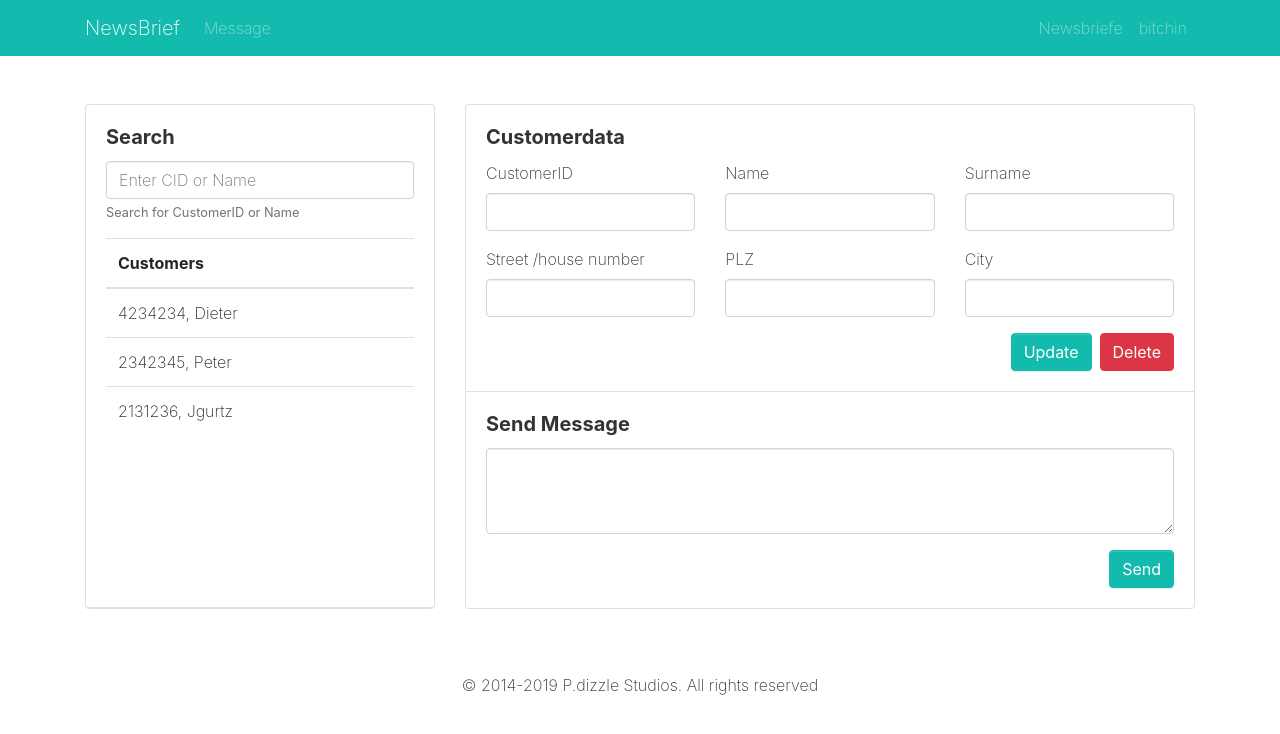
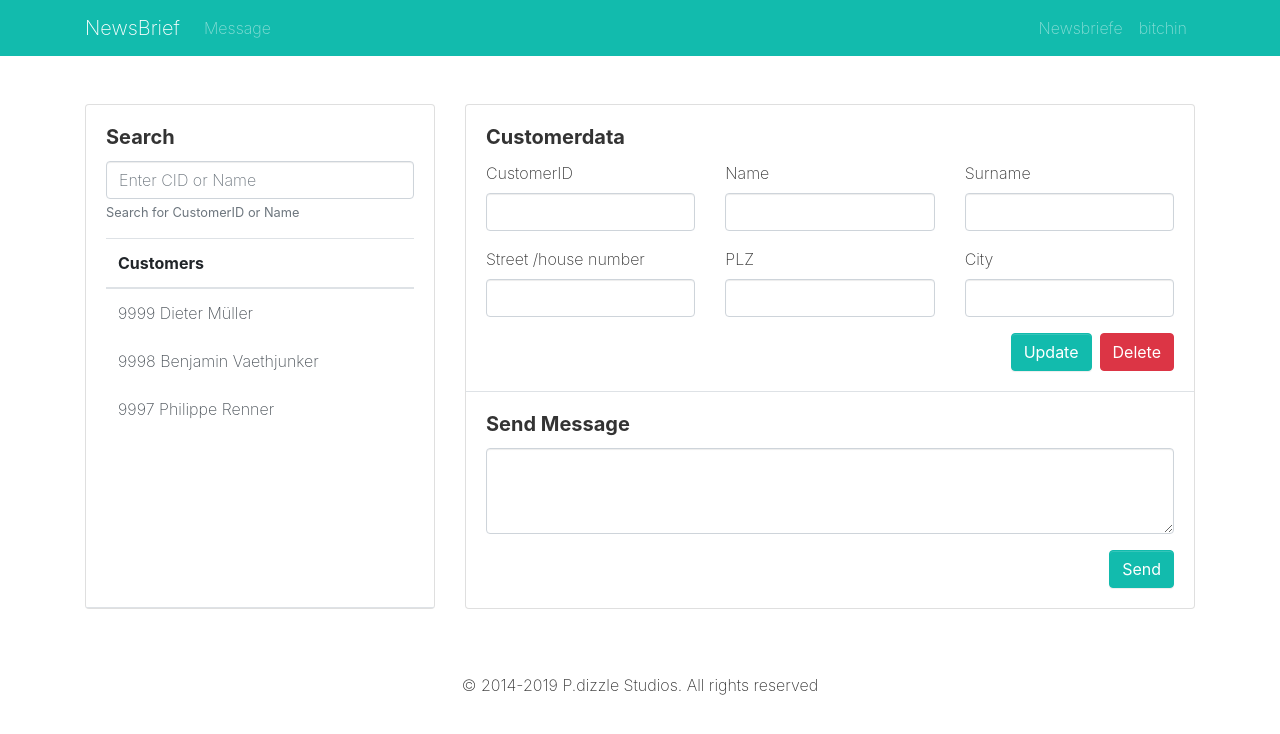
Before and after one commit to BenVae/NewsBrief, a React (Create React App) app: page /message in a window 1280 px wide. Shown: the top 734 px of the page. Built offline with nearby package versions, Linux system fonts and the light colour scheme.

Commit message:
- added customer Testdata - the customerlist is now generated by loading data

```diff
--- a/src/App.css
+++ b/src/App.css
@@ -285,3 +285,9 @@ textarea.form-control {
 .clickable-anchor-tags{
   cursor: pointer;
 }
+
+.td-list-item:first-child:last-child{
+  border: 0px;
+  border-top-left-radius: 0rem;
+  border-top-right-radius: 0rem;
+}
--- a/src/components/message/SearchCustomerCardBody.js
+++ b/src/components/message/SearchCustomerCardBody.js
@@ -1,7 +1,25 @@
 import React, {Component} from 'react';
+import {fetchCustomerdata} from "../../helper/FetchData";
 
 
 export default class SearchCustomerCardBody extends Component {
+
+    constructor(props) {
+        super(props);
+
+        this.state = {
+            customers: []
+        };
+    }
+
+    componentWillMount() {
+        let testdata = fetchCustomerdata();
+
+        this.setState({
+            customers: testdata
+        })
+    }
+
     render() {
         return (
             <div className="card-body border-bottom">
@@ -25,15 +43,16 @@ export default class SearchCustomerCardBody extends Component {
                         </tr>
                         </thead>
                         <tbody>
-                        <tr>
-                            <td>4234234, Dieter</td>
-                        </tr>
-                        <tr>
-                            <td>2342345, Peter</td>
-                        </tr>
-                        <tr>
-                            <td>2131236, Jgurtz</td>
-                        </tr>
+                        {
+                            this.state.customers.map((customer, index) => (
+                                <tr>
+                                    <td key={index} id={customer.customerId}
+                                        className="list-group-item list-group-item-action td-list-item clickable-anchor-tags">
+                                        {customer.customerId} {customer.surname} {customer.name}
+                                    </td>
+                                </tr>
+                            ))
+                        }
                         </tbody>
                     </table>
                 </div>
--- a/src/helper/FetchData.js
+++ b/src/helper/FetchData.js
@@ -1,4 +1,5 @@
 import newsletterTestdata from "./developmentdata/newsletterTestdata.json";
+import customerTestdata from "./developmentdata/customerTestdata";
 import {AxiosInstance as axios} from "axios";
 
 export const fetchNewsletterData = function() {
@@ -21,4 +22,26 @@ export const fetchNewsletterData = function() {
                 alert(error.toString());
             })
     }
-}
+};
+
+export const fetchCustomerdata = function() {
+    if (process.env.NODE_ENV !== 'production') {
+
+        return customerTestdata;
+
+    } else {
+
+        axios.get('addDefaultURL')
+            .then(response => {
+                this.setState({
+                    newsletters: response.data,
+                    title: response.data[0].title,
+                    content: response.data[0].content,
+                    itemCurrentlyActive: response.data[0].newsletterId
+                })
+            })
+            .catch(error => {
+                alert(error.toString());
+            })
+    }
+};
--- /dev/null
+++ b/src/helper/developmentdata/customerTestdata.json
@@ -0,0 +1,17 @@
+[
+  {
+    "customerId": 9999,
+    "surname": "Dieter",
+    "name" : "Müller"
+  },
+  {
+    "customerId": 9998,
+    "surname": "Benjamin",
+    "name": "Vaethjunker"
+  },
+  {
+    "customerId": 9997,
+    "surname": "Philippe",
+    "name": "Renner"
+  }
+]
--- a/src/helper/developmentdata/newsletterTestdata.json
+++ b/src/helper/developmentdata/newsletterTestdata.json
@@ -8,5 +8,10 @@
     "id": 4321,
     "title": "test 4312",
     "content": "hatschipuh"
+  },
+  {
+    "id": 2341,
+    "title": "irgendwas",
+    "content": "baöljdfäasjdfüweajfkj vkisndöifojaeüfrkasälfjä äjasdjflkasjdälföä furz"
   }
 ]
```
